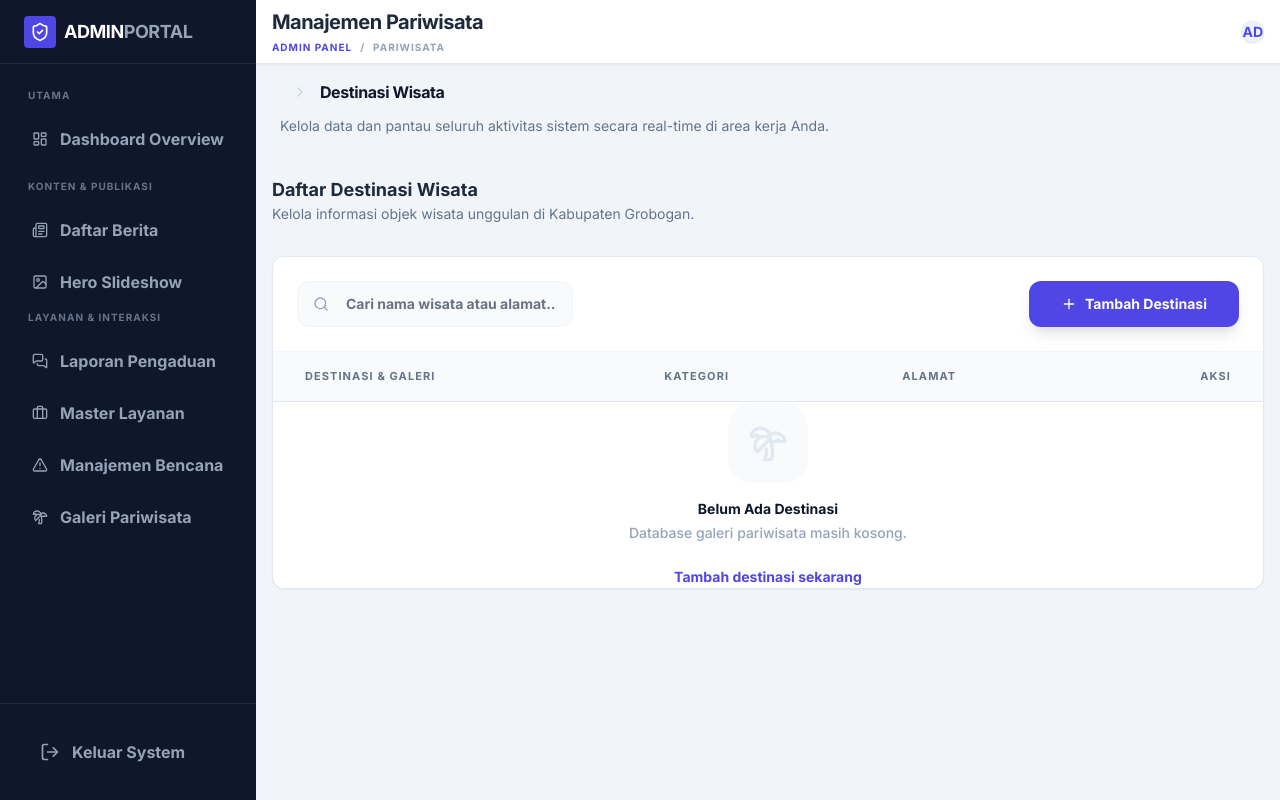
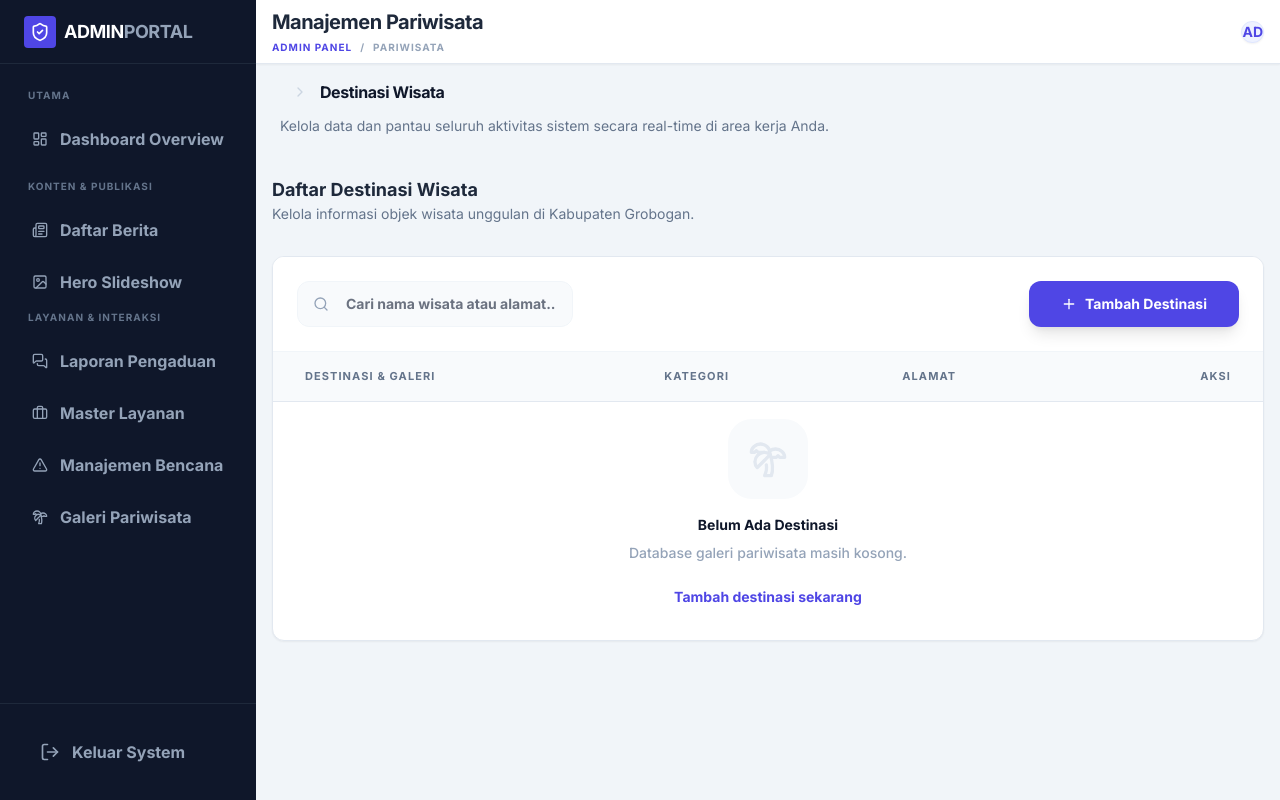
Before and after one commit to Portal-Grobogan/portal-grobogan-website, a Flask app: template app/templates/admin/pariwisata/index.html in a window 1280 px wide. Run offline with Flask 3, Linux system fonts and the light colour scheme; the template is opened without the code that fills it, so the values that code supplies are empty.

Commit message:
fix: fix layout admin pariwisata

```diff
--- a/app/templates/admin/pariwisata/index.html
+++ b/app/templates/admin/pariwisata/index.html
@@ -82,14 +82,14 @@
                     <tr>
                         <td colspan="4" class="px-8 py-24 text-center">
                             <div class="flex flex-col items-center gap-4">
-                                <div class="w-20 h-20 bg-slate-50 rounded-3xl flex items-center justify-center text-slate-200">
+                                <div class="w-20 h-20 mt-4 bg-slate-50 rounded-3xl flex items-center justify-center text-slate-200">
                                     <i data-lucide="palmtree" class="w-10 h-10"></i>
                                 </div>
                                 <div>
-                                    <p class="text-slate-900 font-bold mb-1">Belum Ada Destinasi</p>
+                                    <p class="text-slate-900 font-bold mb-2">Belum Ada Destinasi</p>
                                     <p class="text-slate-400 text-sm font-medium">Database galeri pariwisata masih kosong.</p>
                                 </div>
-                                <a href="{{ url_for('admin.tambah_pariwisata') }}" class="mt-2 text-sm font-bold text-indigo-600 hover:underline">Tambah destinasi sekarang</a>
+                                <a href="{{ url_for('admin.tambah_pariwisata') }}" class="mt-2 mb-8 font-bold text-indigo-600 hover:underline">Tambah destinasi sekarang</a>
                             </div>
                         </td>
                     </tr>
```
Also changed, not shown: app/templates/admin/pariwisata/form.html (+39 -19 lines), requirements.txt (+0 -55 lines).
